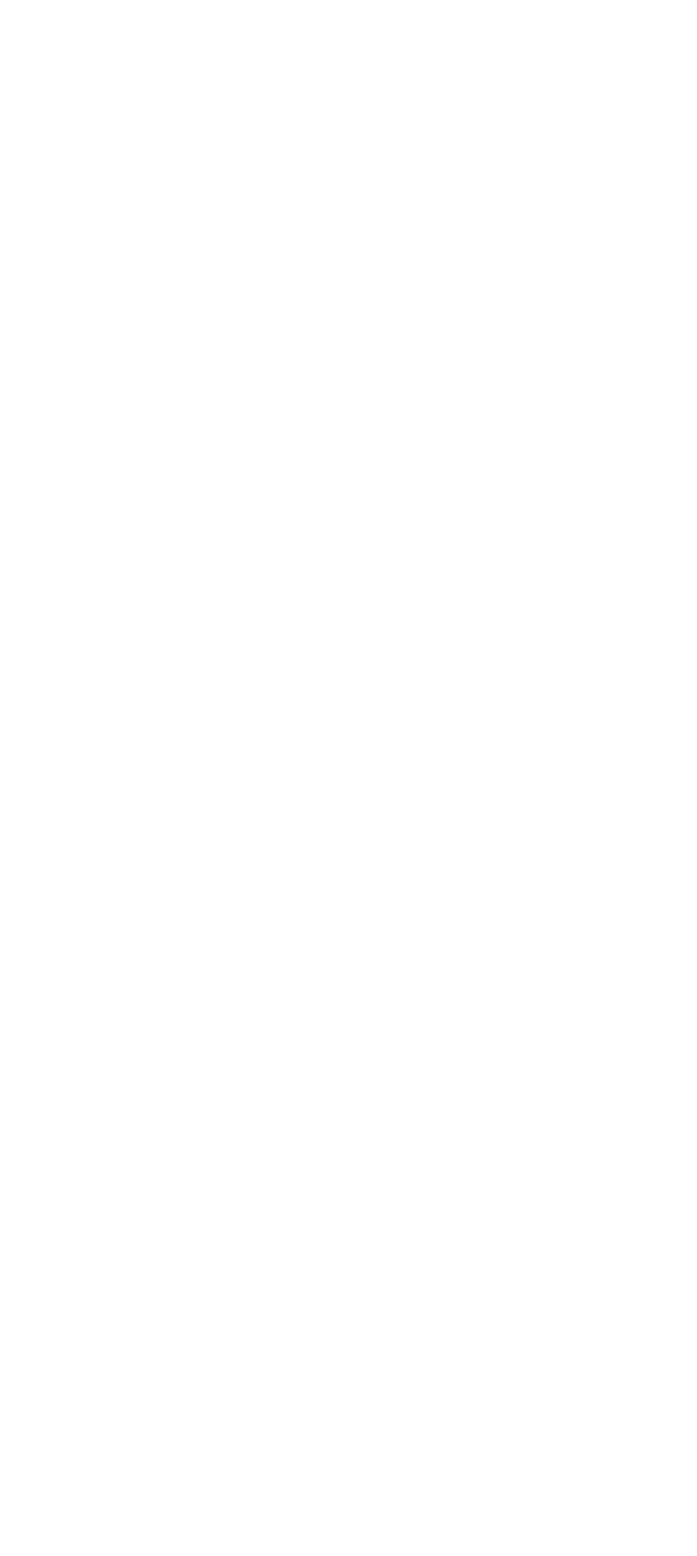
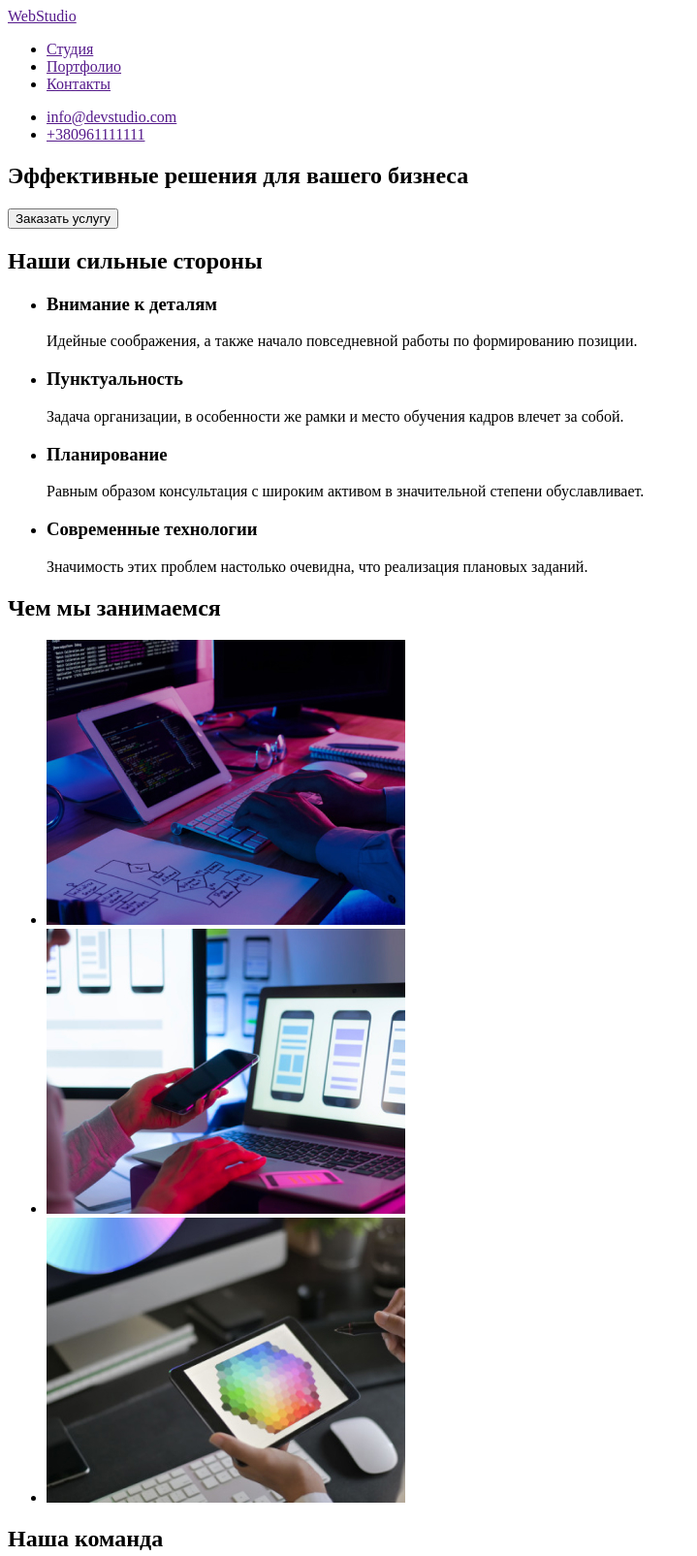
Before and after one commit to GannaAntonova/goit-markup-hw-01, a plain HTML site: page index.html in a window 1280 px wide. Shown: the top 1605 px of the page at 97% size, without its empty margins (0-719 px from the left). Before the commit the page ends 800 px from the top, so only its background shows below. Drawn offline with Linux system fonts and the light colour scheme.

Commit message:
html.markup

```diff
--- a/index.html
+++ b/index.html
@@ -2,11 +2,105 @@
 <html lang="ru">
 <head>
     <!-- Службова інформація -->
-    <title>WebStudio lang="en"</title>
+    <title>WebStudio</title>
 </head>
 
 <body>
-<p
+<header>
+    <nav>
+    <a href="" lang="en">WebStudio</a>
+
+    <ul>
+        <li><a href="">Студия</a></li>
+        <li><a href="">Портфолио</a></li>
+        <li><a href="">Контакты</a></li>
+    </ul>
+    </nav>
+
+    <ul>
+        <li><a href="">info@devstudio.com</a></li>
+        <li><a href="">+380961111111</a></li>
+    </ul>
+</header>
+
+<main>
+<div>
+    <section>
+        <h1>Эффективные решения для вашего бизнеса</h1>
+        <button type="button">Заказать услугу</button>
+    </section>
+</div>
+
+<section>
+    <h2>Наши сильные стороны</h2>
+    <ul>
+        <li>
+            <h3>Внимание к деталям</h3>
+            <p>Идейные соображения, а также начало повседневной работы по формированию позиции.</p>
+        </li>
+        <li>
+            <h3>Пунктуальность</h3>
+            <p>Задача организации, в особенности же рамки и место обучения кадров влечет за собой.</p>
+        </li>
+        <li>
+            <h3>Планирование</h3>
+            <p>Равным образом консультация с широким активом в значительной степени обуславливает.</p>
+        </li>
+        <li>
+            <h3>Современные технологии</h3>
+            <p>Значимость этих проблем настолько очевидна, что реализация плановых заданий.</p>
+        </li>
+    </ul>
+</section>
+
+<section>
+    <h2>Чем мы занимаемся</h2>
+
+    <ul>
+        <li>
+            <img src="./images/box 1.jpg" alt="Компьютер" width="370">
+        </li>
+        <li>
+            <img src="./images/box 2.jpg" alt="Телефон" width="370">
+        </li>
+        <li>
+            <img src="./images/box 3.jpg" alt="Планшет" width="370">
+        </li>
+    </ul>
+</section>
+
+<section>
+    <h2>Наша команда</h2>
+
+    <ul>
+        <li>
+            <img src="./images/team card 1.jpg" alt="Фото Игорь Демьяненко" width="270">
+        </li>
+        <li>
+            <img src="./images/team card 2.jpg" alt="Фото Ольга Репина" width="270">
+        </li>
+        <li>
+            <img src="./images/team card 3.jpg" alt="Фото Николай Тарасов" width="270">
+        </li>
+        <li>
+            <img src="./images/team card 4.jpg" alt="Фото Михаил Ермаков" width="270">
+        </li>
+    </ul>
+</section>
+</main>
+
+<footer>
+    <a href="" lang="en">WebStudio</a>
+    <address>
+        г. Киев, пр-т Леси Украинки, 26
+    </address>
+
+    <ul>
+        <li><a href="">info@devstudio.com</a></li>
+        <li><a href="">+380961111111</a></li>
+    </ul>
+</footer>
+
 </body>
 
 </html>
```
Also changed, not shown: css/styles.css (added), images/WebStudio.svg (added), images/box 1.jpg (added), images/box 2.jpg (added), images/box 3.jpg (added), images/team card 1.jpg (added), images/team card 2.jpg (added), images/team card 3.jpg (added), images/team card 4.jpg (added).
